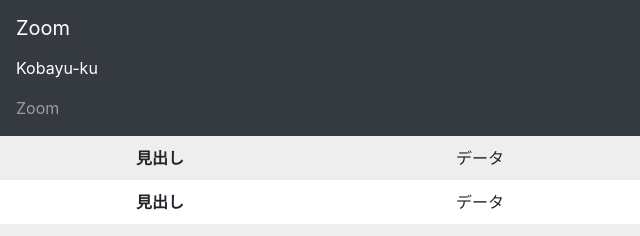
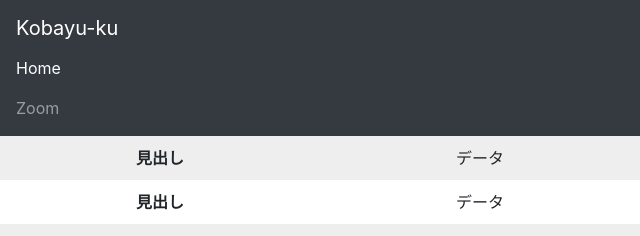
Before and after one commit to Kobayu-ku/Kobayu-ku, a plain HTML site: page zoom.html in a window 1280 px wide. Both pictures are taken after a click on the button "Toggle navigation". Shown: the top 236 px of the page, 0-640 px from the left. Drawn offline with Linux system fonts and the light colour scheme.

Commit message:
Update zoom.html

```diff
--- a/zoom.html
+++ b/zoom.html
@@ -8,7 +8,7 @@
 </head>
 <body>
 <nav class="navbar navbar-dark bg-dark">
-  <a class="navbar-brand" href="#">Zoom</a>
+  <a class="navbar-brand" href="#">Kobayu-ku</a>
   <button class="navbar-toggler" type="button" data-toggle="collapse" data-target="#navbarsExample01" aria-controls="navbarsExample01" aria-expanded="false" aria-label="Toggle navigation">
     <span class="navbar-toggler-icon"></span>
   </button>
@@ -16,7 +16,7 @@
   <div class="collapse navbar-collapse" id="navbarsExample01">
     <ul class="navbar-nav mr-auto">
       <li class="nav-item active">
-        <a class="nav-link" href="#">Kobayu-ku <span class="sr-only">(current)</span></a>
+        <a class="nav-link" href="./index.html">Home <span class="sr-only">(current)</span></a>
       </li>
       <li class="nav-item">
         <a class="nav-link" href="./zoom.html">Zoom</a>
```
